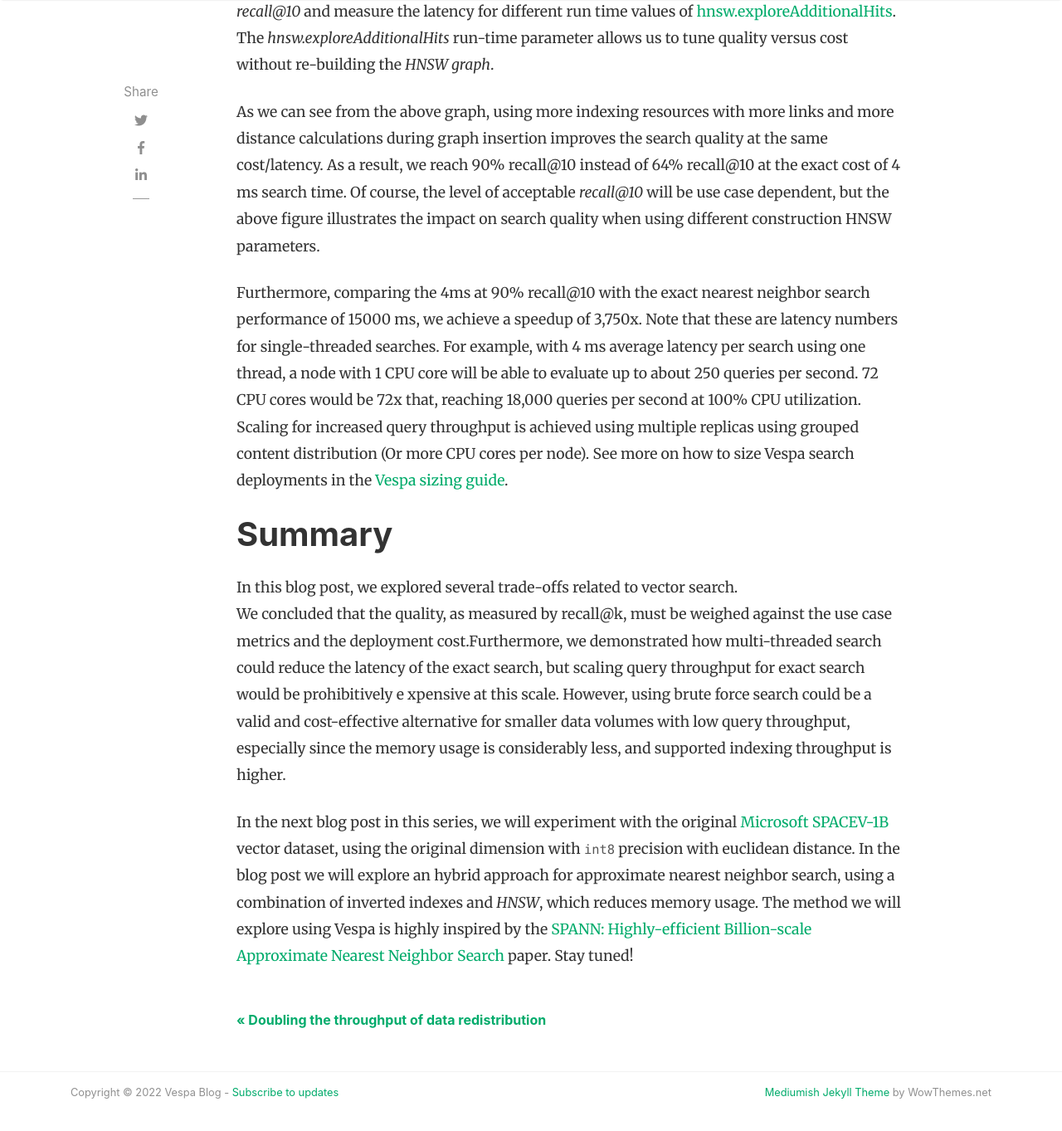
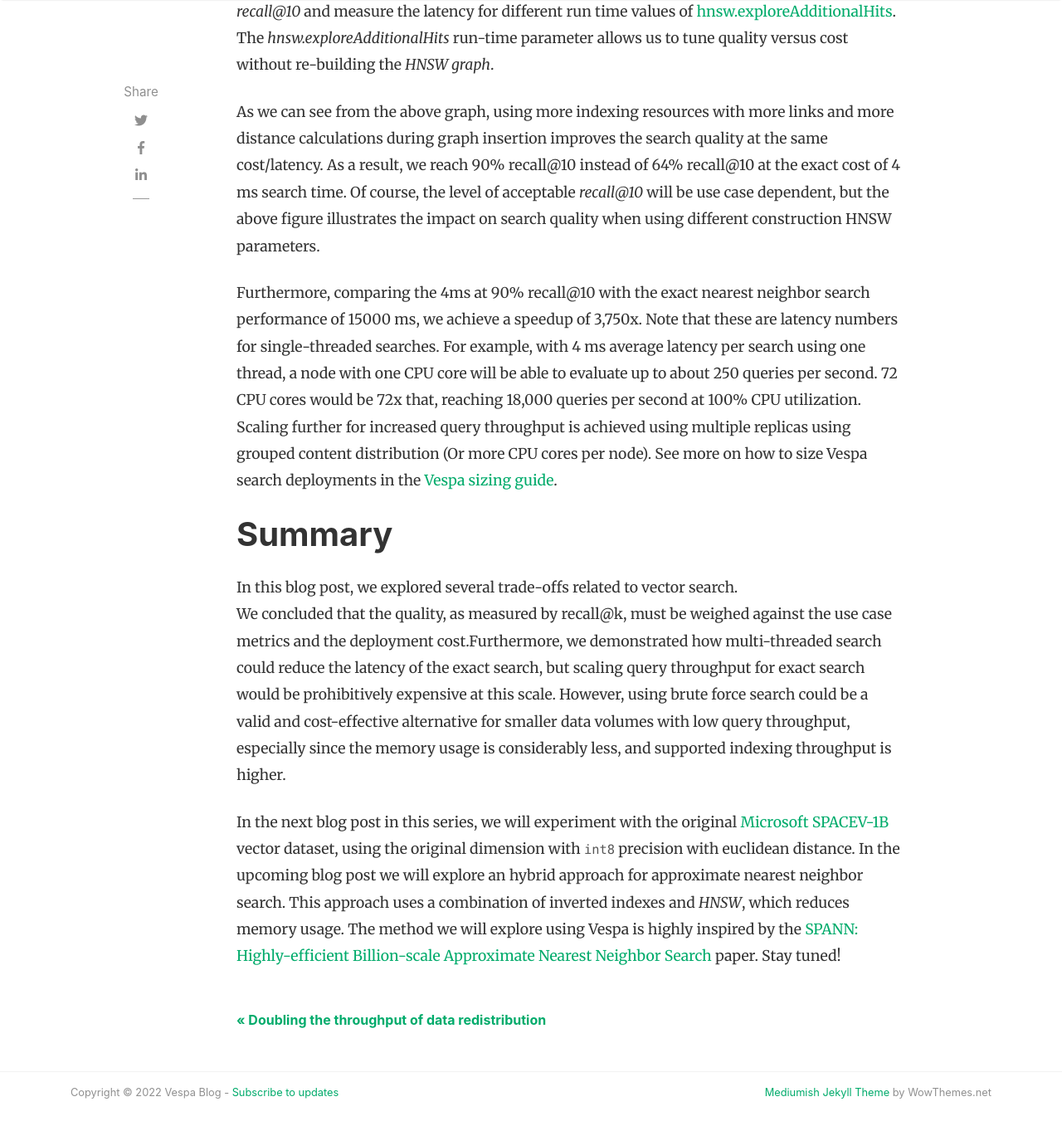
Before and after one commit to vespa-engine/blog, a Jekyll site: the page built from _posts/2022-01-27-billion-scale-knn-part-two.md, in a window 1280 px wide and 1400 px high, scrolled down 12200 px. Shown: the top 1363 px of the window at 83% size. Built offline with Jekyll 4.4.1, drawn with Linux system fonts in a browser that asks for light colours; nearby versions of some CDN libraries; comment, search, counter and statistics services are not loaded.

Commit message:
spelling again

```diff
--- a/_posts/2022-01-27-billion-scale-knn-part-two.md
+++ b/_posts/2022-01-27-billion-scale-knn-part-two.md
@@ -346,9 +346,9 @@ quality when using different construction HNSW parameters.
 
 Furthermore, comparing the 4ms at 90% recall@10 with the exact nearest neighbor search performance
 of 15000 ms, we achieve a speedup of 3,750x. Note that these are latency numbers for single-threaded searches.
-For example, with 4 ms average latency per search using one thread, a node with 1 CPU core will be able to evaluate up to about 250
+For example, with 4 ms average latency per search using one thread, a node with one CPU core will be able to evaluate up to about 250
 queries per second. 72 CPU cores would be 72x that, reaching 18,000 queries per second at 100% CPU
-utilization. Scaling for increased query throughput is achieved using multiple replicas using grouped content
+utilization. Scaling further for increased query throughput is achieved using multiple replicas using grouped content
 distribution (Or more CPU cores per node). See more on how to size Vespa search deployments in the
 [Vespa sizing guide](https://docs.vespa.ai/en/performance/sizing-search.html).
 
@@ -356,14 +356,14 @@ distribution (Or more CPU cores per node). See more on how to size Vespa search
 In this blog post, we explored several trade-offs related to vector search.
 We concluded that the quality, as measured by recall@k, must be weighed against the use case metrics
 and the deployment cost.Furthermore, we demonstrated how multi-threaded search could reduce the
-latency of the exact search, but scaling query throughput for exact search would be prohibitively e
-xpensive at this scale. However, using brute force search could be a valid and cost-effective alternative
+latency of the exact search, but scaling query throughput for exact search would be prohibitively
+expensive at this scale. However, using brute force search could be a valid and cost-effective alternative
 for smaller data volumes with low query throughput, especially since the memory usage is considerably less,
 and supported indexing throughput is higher.
 
 In the next blog post in this series, we will experiment with the original
 [Microsoft SPACEV-1B](https://github.com/microsoft/SPTAG/tree/main/datasets/SPACEV1B) vector dataset, using
-the original dimension with `int8` precision with euclidean distance. In the blog post we will explore an hybrid approach
-for approximate nearest neighbor search, using a combination of inverted indexes and *HNSW*, which reduces memory usage.
-The method we will explore using Vespa is highly inspired by the [SPANN: Highly-efficient Billion-scale
+the original dimension with `int8` precision with euclidean distance. In the upcoming blog post we will explore an hybrid approach
+for approximate nearest neighbor search. This approach uses a combination of inverted indexes and *HNSW*, which reduces
+memory usage. The method we will explore using Vespa is highly inspired by the [SPANN: Highly-efficient Billion-scale
 Approximate Nearest Neighbor Search](https://arxiv.org/abs/2111.08566) paper. Stay tuned!
```
